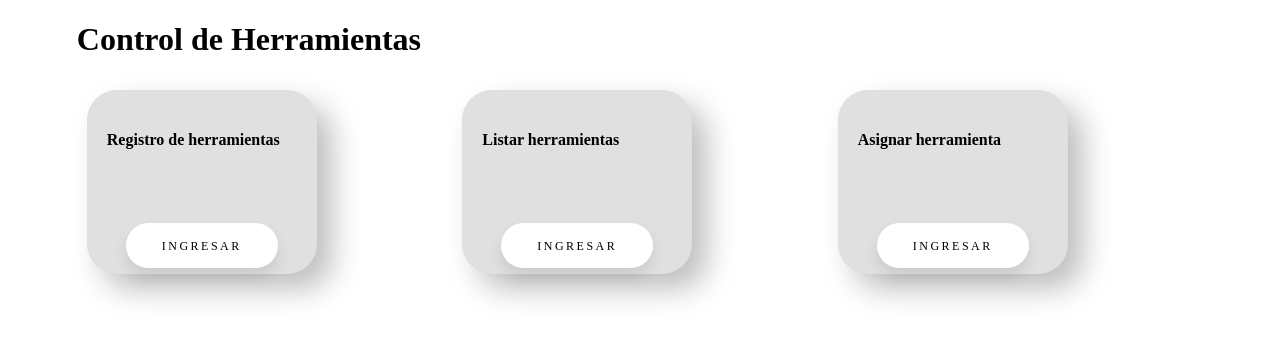
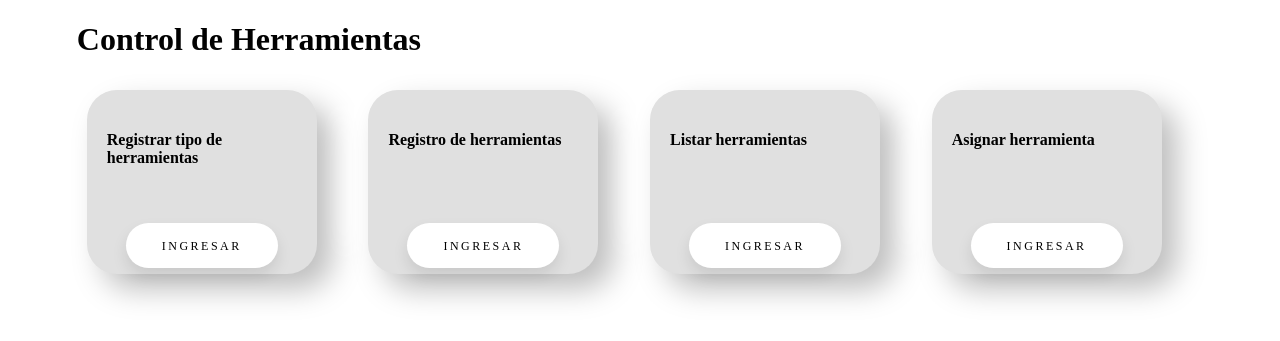
Before and after one commit to miguelito5625/evaluacionTecnicaPHP1, a PHP site: page /index.php?controller=tools in a window 1280 px wide. Shown: the part 46-387 px from the top of the page. Run offline with PHP 8.4, Linux system fonts and the light colour scheme; some libraries are stand-ins or nearby versions.

Commit message:
ya se puede guardar tipos de herramientas

```diff
--- a/controller/tools.php
+++ b/controller/tools.php
@@ -94,4 +94,21 @@ class toolsController
 		$_GET["updatedTool"] = true;
 		return $result;
 	}
+
+	public function pageRegisterTypeToolsForm()
+	{
+		$this->page_title = 'Control de Herramientas';
+		$this->view = 'register_type_tools_form';
+	}
+
+	public function saveTypeTool()
+	{
+		$this->view = 'register_type_tools_form';
+		$this->page_title = 'Registrar Tipo de Herramienta';
+		$id = $this->toolObj->saveTypeTool($_POST);
+		$result = "Typo de herramienta registrada";
+		$_GET["savedTypeTool"] = true;
+		return $result;
+	}
+
 }
--- a/model/tool_model.php
+++ b/model/tool_model.php
@@ -64,6 +64,22 @@ class ToolModel
 		return $id;
 	}
 
+	public function saveTypeTool($param)
+	{
+		$this->getConection();
+
+		$name = "";
+
+		if (isset($param["name"])) $name = $param["name"];
+
+		$sql = "INSERT INTO type_tools (name) values(?)";
+		$stmt = $this->conection->prepare($sql);
+		$stmt->execute([$name]);
+		$id = $this->conection->lastInsertId();
+
+		return $id;
+	}
+
 	public function saveMechanicTools($param)
 	{
 		$this->getConection();
--- a/view/template/notifications/tools_notifications.php
+++ b/view/template/notifications/tools_notifications.php
@@ -15,6 +15,29 @@ if (isset($_GET["successSavedTool"])) {
         console.log("Herramienta registrada");
         iziToast.success({
             title: 'Herramienta registrada correctamente',
+        });
+    </script>
+<?php
+}
+?>
+
+<?php
+if (isset($_GET["savedTypeTool"])) {
+?>
+    <script>
+        window.location.href = "index.php?controller=tools&action=main&successSavedTypeTool=true";
+    </script>
+<?php
+}
+?>
+
+<?php
+if (isset($_GET["successSavedTypeTool"])) {
+?>
+    <script>
+        console.log("Tipo de herramienta registrada");
+        iziToast.success({
+            title: 'Tipo de herramienta registrada correctamente',
         });
     </script>
 <?php
--- a/view/tools/main_tools.php
+++ b/view/tools/main_tools.php
@@ -1,4 +1,31 @@
 <div class="flex-container">
+
+<div class="flex-item-main">
+
+        <div class="card" style="position: relative;">
+
+            <h4>Registrar tipo de herramientas</h4>
+
+            <!-- <p>
+    Modulo para registrar herramientas
+</p> -->
+
+            <div style="
+position: absolute;
+margin-left: auto;
+margin-right: auto;
+left: 0;
+right: 0;
+text-align: center;
+bottom: 0;
+margin-bottom: 20px;
+">
+                <a class="buttonPrimary" href="index.php?controller=tools&action=pageRegisterTypeToolsForm"> Ingresar </a>
+            </div>
+
+        </div>
+
+    </div>
 
     <div class="flex-item-main">
 
@@ -84,4 +111,6 @@ margin-bottom: 20px;
     </div>
 
 
+
+
 </div>
```
Also changed, not shown: view/tools/register_type_tools_form.php (added, +22 -0 lines).
